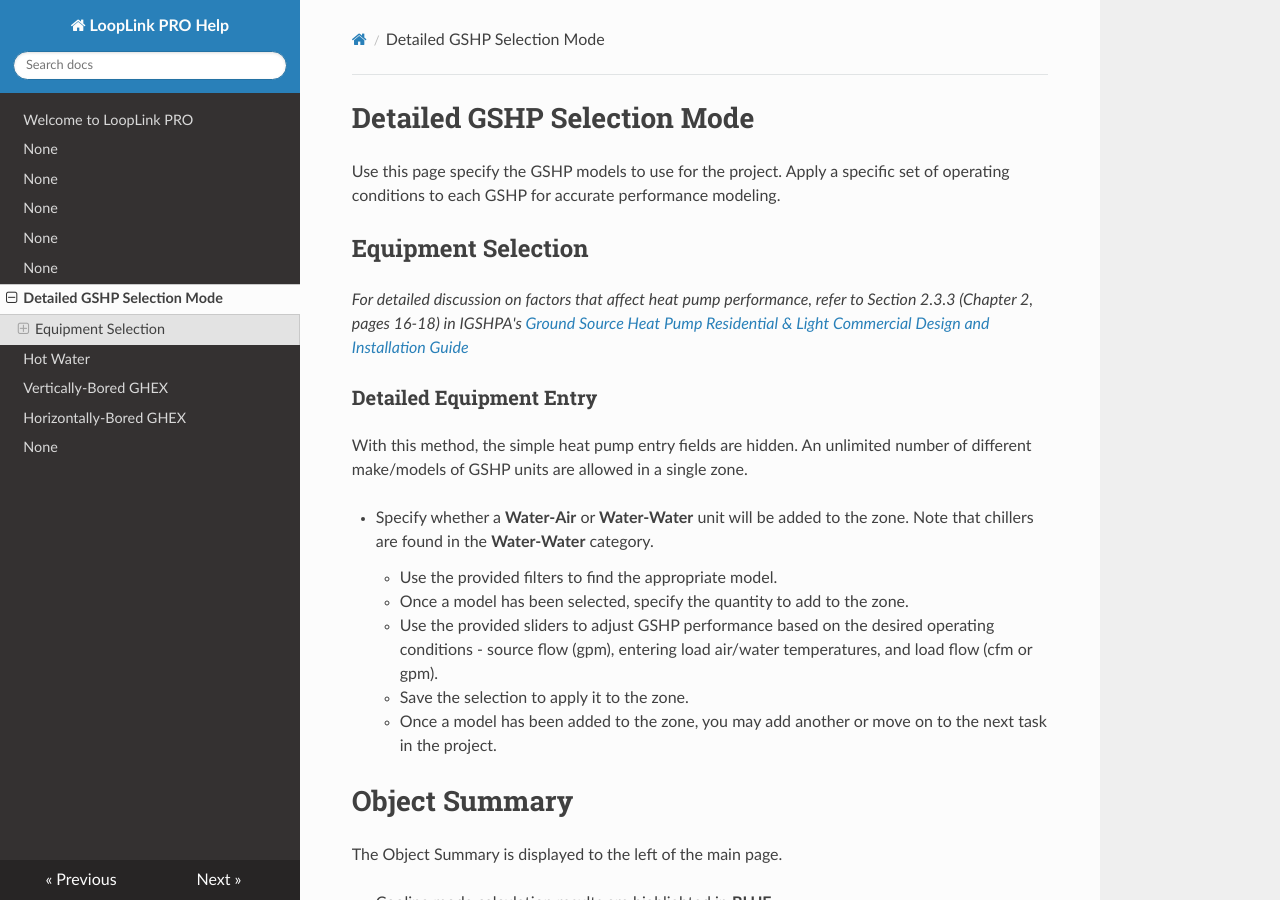
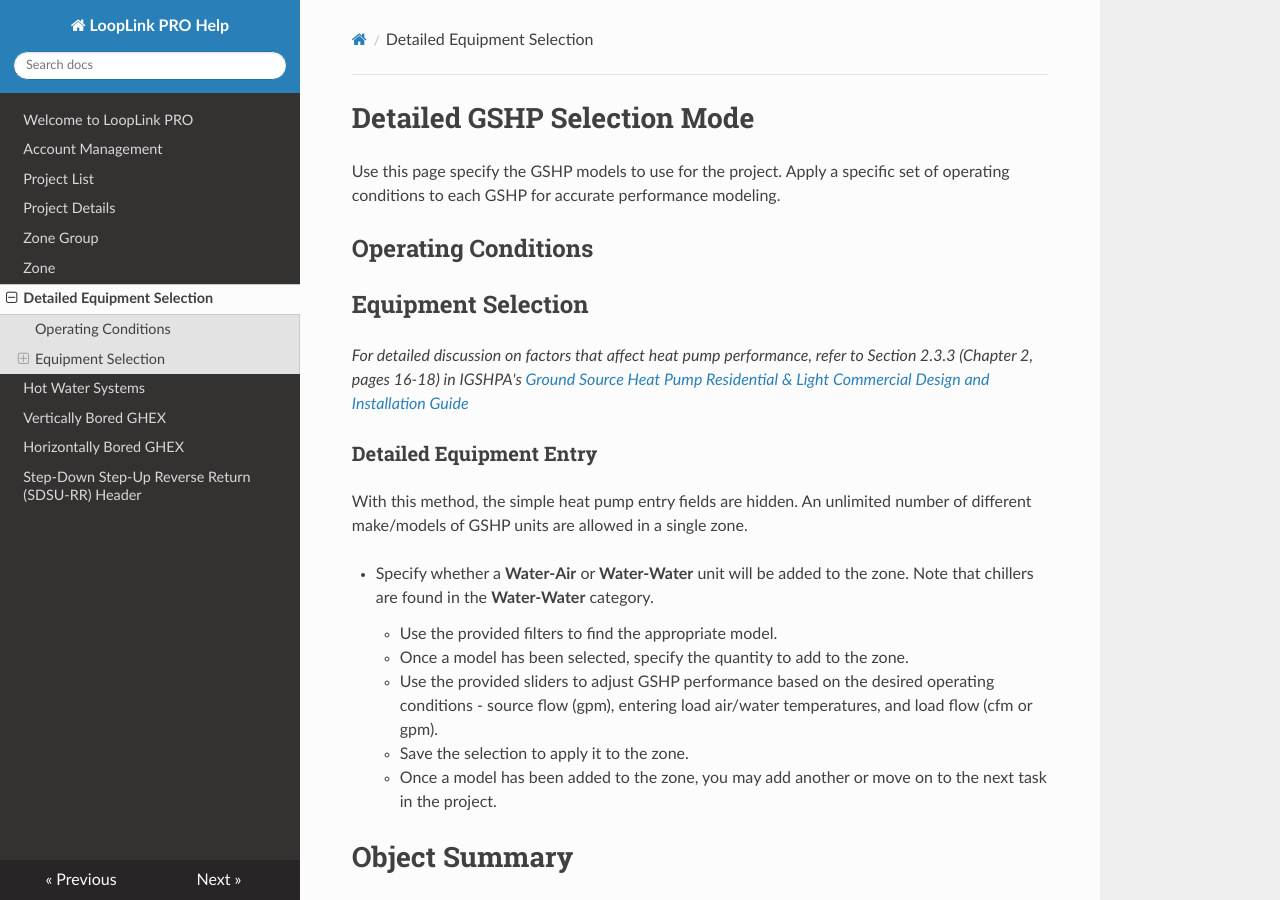
Before and after one commit to geoconnections-rjc/LLPRO-DOCS, an MkDocs documentation site: the page built from docs/operating_conditions.md, in a window 1280 px wide and 900 px high. Built offline with MkDocs 1.6.1, drawn with Linux system fonts in a browser that asks for light colours; nearby versions of some CDN libraries; old or Windows-style settings are respelled for this version of MkDocs.

Commit message:
Revert "Docs Rebuild 2"
This reverts commit 3b6c365f5851807788884782a34f139aafcb9e7c.

```diff
--- a/docs/Detailed_Equipment_Selection.md
+++ b/docs/operating_conditions.md
@@ -1,6 +1,10 @@
 # Detailed GSHP Selection Mode
 
 Use this page specify the GSHP models to use for the project. Apply a specific set of operating conditions to each GSHP for accurate performance modeling.
+
+## Operating Conditions
+
+
 
 
 
--- a/mkdocs.yml
+++ b/mkdocs.yml
@@ -1,15 +1,15 @@
 site_name: LoopLink PRO Help
 pages:
 - 'index.md'
-- 'Accounts.md'
-- 'Project_List.md'
-- 'Project.md'
-- 'Zone_Group.md'
-- 'Zone.md'
-- 'Detailed_Equipment_Selection.md'
-- 'Hot_Water_Systems.md'
-- 'Vertically_Bored_GHEX.md'
-- 'Horizontally_Bored_GHEX.md'
-- 'Header.md'
+- 'accounts.md'
+- 'project_list.md'
+- 'project.md'
+- 'zone_group.md'
+- 'zone.md'
+- 'Detailed Equipment Selection': 'operating_conditions.md'
+- 'Hot Water Systems': 'hot_water.md'
+- 'Vertically Bored GHEX': 'vb_ghex.md'
+- 'Horizontally Bored GHEX': 'hb_ghex.md'
+- 'header.md'
 theme: readthedocs
 theme_dir: 'custom_theme'
```
Also changed, not shown: docs/accounts.md (+1 -1 lines), docs/hb_ghex.md (renamed from docs/Horizontally_Bored_GHEX.md), docs/hot_water.md (renamed from docs/Hot_Water_Systems.md), docs/vb_ghex.md (renamed from docs/Vertically_Bored_GHEX.md).
